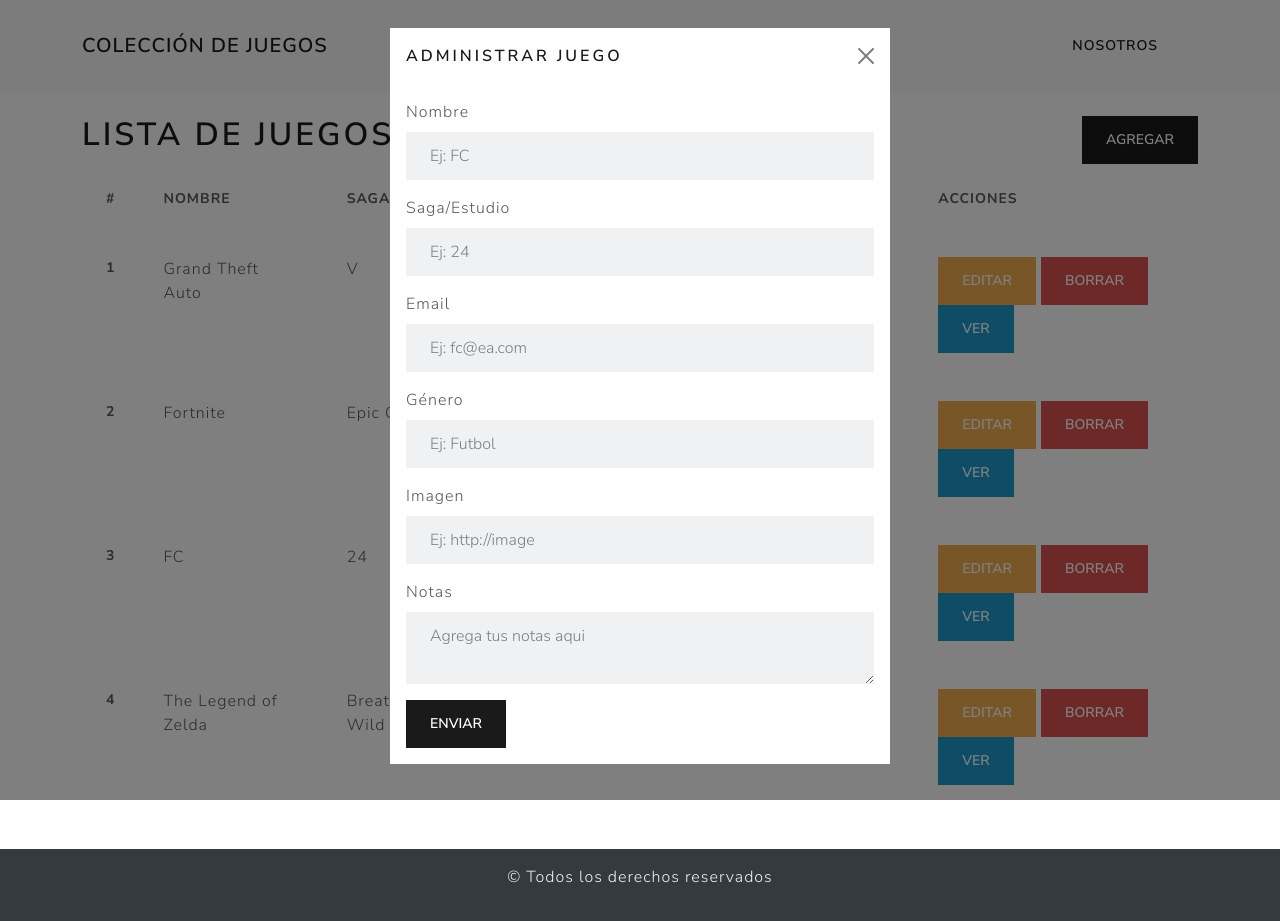
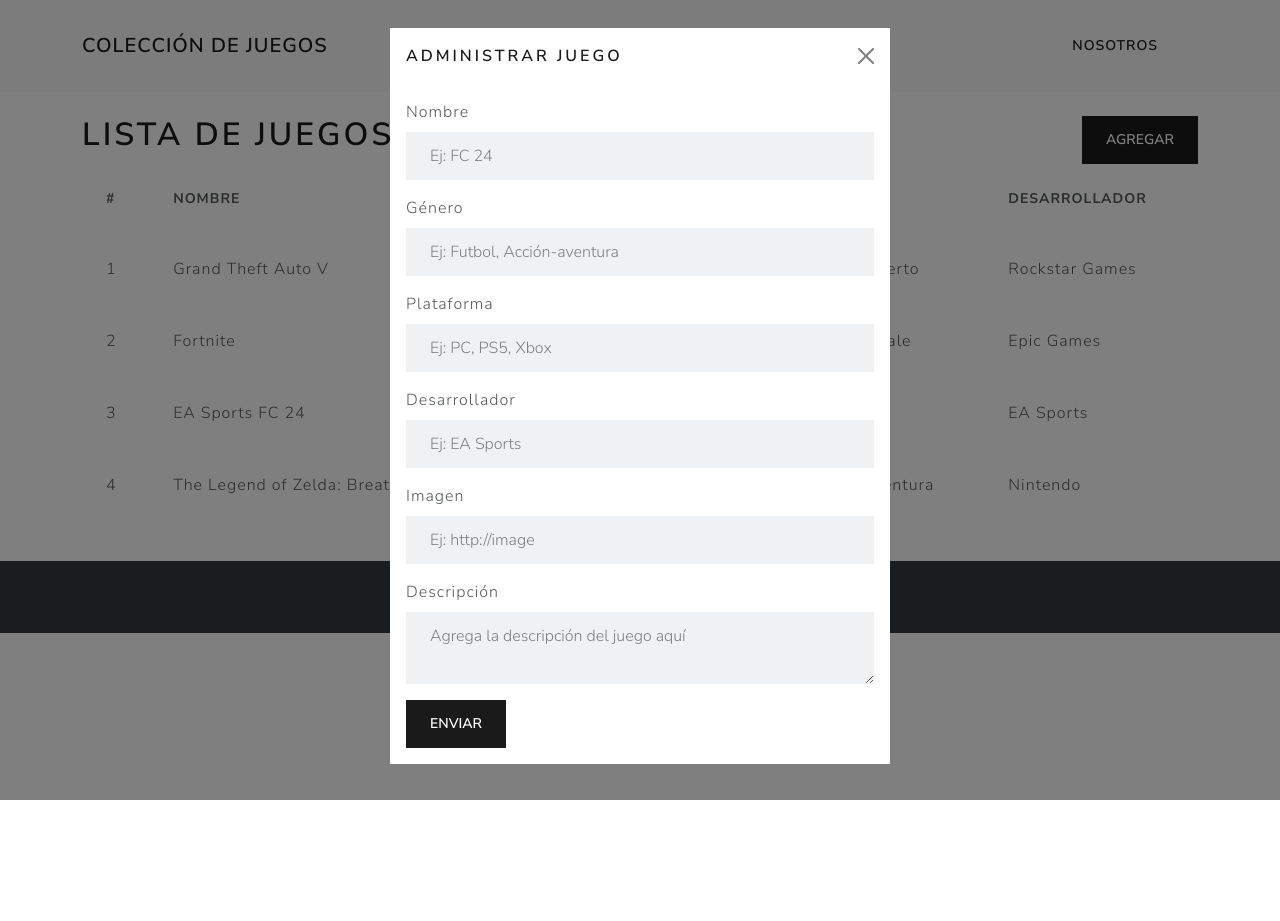
Before and after one commit to nachonazar/CRUD, a plain HTML site: page index.html in a window 1280 px wide. Both pictures are taken after a click on the button "AGREGAR". After the commit the page ends 800 px from the top, so only its background shows below. Drawn offline with nearby package versions, Linux system fonts and the light colour scheme.

Commit message:
cree un juego, lo agregue en la coleccion y limpio el formulario

```diff
--- a/index.html
+++ b/index.html
@@ -46,66 +46,41 @@
         <table class="table">
           <thead>
             <tr>
-              <th scope="col">#</th>
-              <th scope="col">Nombre</th>
-              <th scope="col">Saga/Estudio</th>
-              <th scope="col">Género</th>
-              <th scope="col">Email</th>
-              <th scope="col">Acciones</th>
+              <th>#</th>
+              <th>Nombre</th>
+              <th>Plataforma</th>
+              <th>Género</th>
+              <th>Desarrollador</th>
             </tr>
           </thead>
           <tbody>
-            <!-- GTA V -->
             <tr>
-              <th scope="row">1</th>
-              <td>Grand Theft Auto</td>
-              <td>V</td>
+              <td>1</td>
+              <td>Grand Theft Auto V</td>
+              <td>PC, PS5, Xbox</td>
               <td>Mundo abierto</td>
-              <td>gta@rockstargames.com</td>
-              <td>
-                <button class="btn btn-warning">Editar</button>
-                <button class="btn btn-danger">Borrar</button>
-                <button class="btn btn-info">Ver</button>
-              </td>
+              <td>Rockstar Games</td>
             </tr>
-            <!-- Fortnite -->
             <tr>
-              <th scope="row">2</th>
+              <td>2</td>
               <td>Fortnite</td>
+              <td>PC, PS5, Xbox</td>
+              <td>Battle Royale</td>
               <td>Epic Games</td>
-              <td>Battle Royale</td>
-              <td>contact@epicgames.com</td>
-              <td>
-                <button class="btn btn-warning">Editar</button>
-                <button class="btn btn-danger">Borrar</button>
-                <button class="btn btn-info">Ver</button>
-              </td>
             </tr>
-            <!-- FC 24 -->
             <tr>
-              <th scope="row">3</th>
-              <td>FC</td>
-              <td>24</td>
-              <td>Futbol</td>
-              <td>fc@ea.com</td>
-              <td>
-                <button class="btn btn-warning">Editar</button>
-                <button class="btn btn-danger">Borrar</button>
-                <button class="btn btn-info">Ver</button>
-              </td>
+              <td>3</td>
+              <td>EA Sports FC 24</td>
+              <td>PC, PS5, Xbox</td>
+              <td>Fútbol</td>
+              <td>EA Sports</td>
             </tr>
-            <!-- The Legend of Zelda: Breath of the Wild -->
             <tr>
-              <th scope="row">4</th>
-              <td>The Legend of Zelda</td>
-              <td>Breath of the Wild</td>
+              <td>4</td>
+              <td>The Legend of Zelda: Breath of the Wild</td>
+              <td>Nintendo Switch</td>
               <td>Acción-aventura</td>
-              <td>zelda@nintendo.com</td>
-              <td>
-                <button class="btn btn-warning">Editar</button>
-                <button class="btn btn-danger">Borrar</button>
-                <button class="btn btn-info">Ver</button>
-              </td>
+              <td>Nintendo</td>
             </tr>
           </tbody>
         </table>
@@ -142,36 +117,38 @@
                   id="nombre"
                   minlength="2"
                   maxlength="50"
-                  placeholder="Ej: FC"
+                  placeholder="Ej: FC 24"
                 />
               </div>
               <div class="mb-3">
-                <label for="apellido" class="form-label">Saga/Estudio</label>
+                <label for="género" class="form-label">Género</label>
                 <input
                   type="text"
                   class="form-control"
-                  id="apellido"
-                  minlength="2"
-                  maxlength="50"
-                  placeholder="Ej: 24"
+                  id="género"
+                  placeholder="Ej: Futbol, Acción-aventura"
                 />
               </div>
               <div class="mb-3">
-                <label for="email" class="form-label">Email</label>
+                <label for="plataforma" class="form-label">Plataforma</label>
                 <input
-                  type="email"
+                  type="text"
                   class="form-control"
-                  id="email"
-                  placeholder="Ej: fc@ea.com"
+                  id="plataforma"
+                  placeholder="Ej: PC, PS5, Xbox"
                 />
               </div>
               <div class="mb-3">
-                <label for="telefono" class="form-label">Género</label>
+                <label for="desarrollador" class="form-label"
+                  >Desarrollador</label
+                >
                 <input
                   type="text"
                   class="form-control"
-                  id="telefono"
-                  placeholder="Ej: Futbol"
+                  id="desarrollador"
+                  minlength="2"
+                  maxlength="50"
+                  placeholder="Ej: EA Sports"
                 />
               </div>
               <div class="mb-3">
@@ -184,11 +161,11 @@
                 />
               </div>
               <div class="mb-3">
-                <label for="notas" class="form-label">Notas</label>
+                <label for="descripción" class="form-label">Descripción</label>
                 <textarea
                   class="form-control"
-                  id="notas"
-                  placeholder="Agrega tus notas aqui"
+                  id="descripción"
+                  placeholder="Agrega la descripción del juego aquí"
                   maxlength="250"
                 ></textarea>
               </div>
--- a/js/app.js
+++ b/js/app.js
@@ -8,14 +8,32 @@
 const crearJuego = () => {
   //todo: tomar los datos del formulario y validarlos
   //con los datos voy a crear un objeto juego
-  const juegoNuevo = new Juego("Darth", "Vader", "3544664", "", "");
-  console.log(juegoNuevo);
+  const juegoNuevo = new Juego(
+    inputNombre.value,
+    inputGénero.value,
+    inputPlataforma.value,
+    inputDesarrollador.value,
+    inputImagen.value,
+    inputDescripción.value
+  );
   //guardar el juego en un array
+  coleccion.push(juegoNuevo);
+  limpiarFormulario();
+};
+
+const limpiarFormulario = () => {
+  formularioJuego.reset();
 };
 
 //declarar variables
 const btnAgregar = document.getElementById("btnAgregar");
 const formularioJuego = document.querySelector("form");
+const inputNombre = document.querySelector("#nombre");
+const inputGénero = document.querySelector("#género");
+const inputPlataforma = document.querySelector("#plataforma");
+const inputDesarrollador = document.querySelector("#desarrollador");
+const inputImagen = document.querySelector("#imagen");
+const inputDescripción = document.querySelector("#descripción");
 const coleccion = [];
 
 //agrego los manejadores de eventos
```
